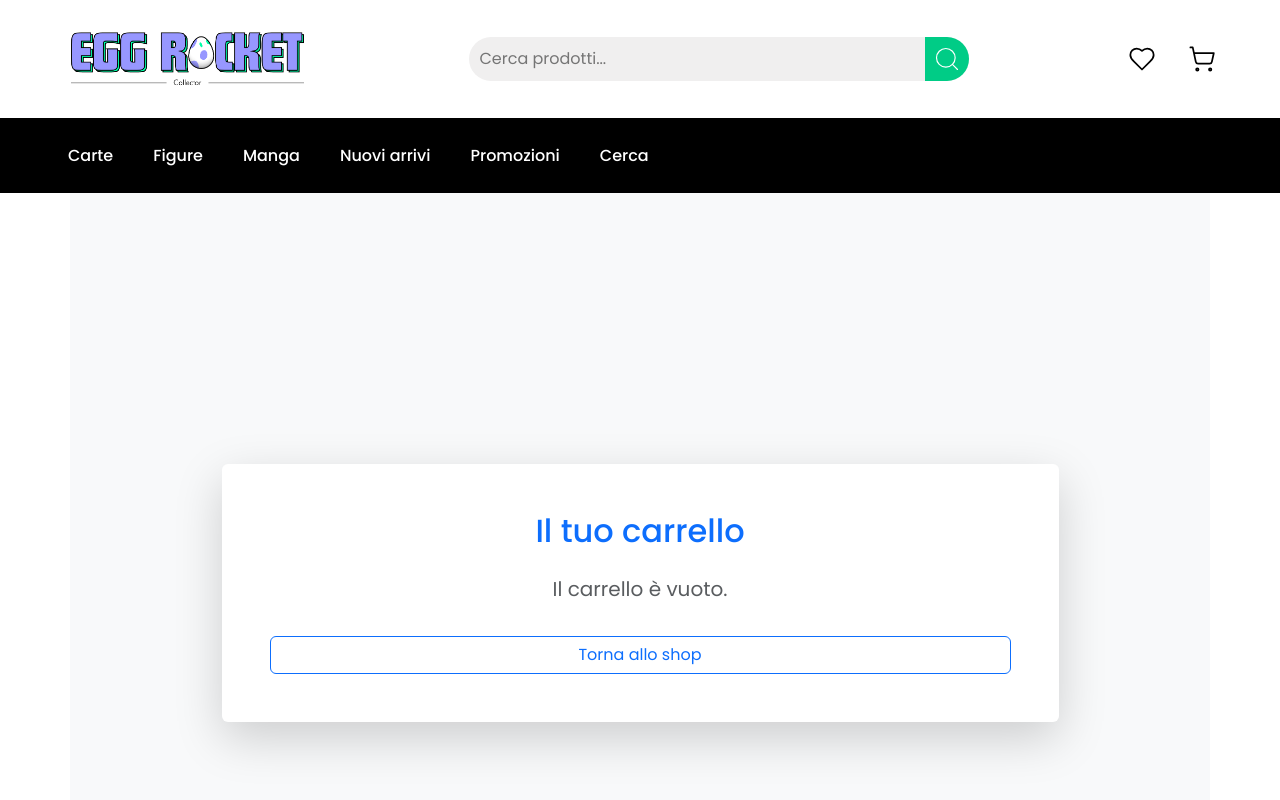
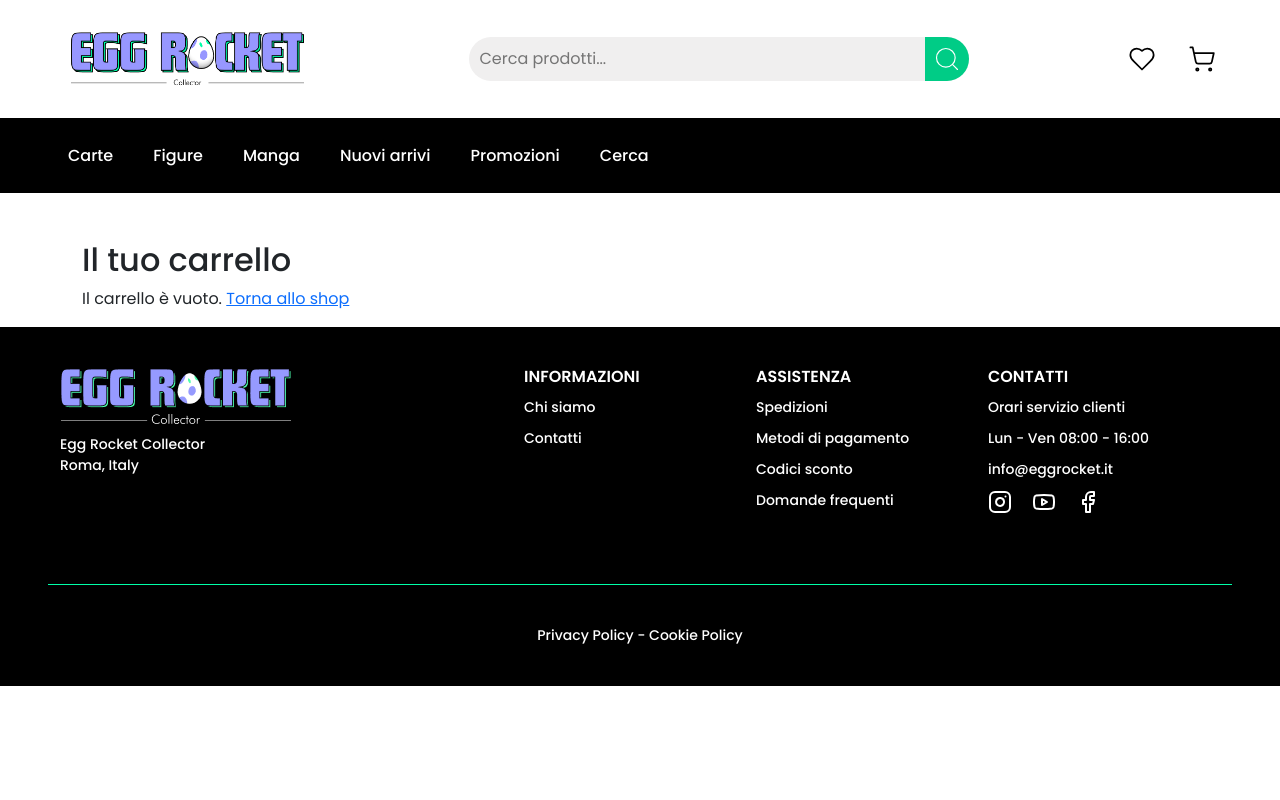
Before and after one commit to Jonathanmasa/boolshop-FE, a React (Vite) app: page /cart in a window 1280 px wide. Shown: the top 800 px of the page. Built offline with nearby package versions, Linux system fonts and the light colour scheme; a web font is replaced by a local one.

Commit message:
feat: simplify CartPage layout and improve readability with updated styling

```diff
--- a/src/pages/CartPage.jsx
+++ b/src/pages/CartPage.jsx
@@ -9,43 +9,42 @@ const CartPage = () => {
     const total = subtotal + shipping;
 
     return (
-        <div className="container d-flex justify-content-center align-items-center min-vh-100 bg-light">
-            <div className="card p-5 shadow-lg text-center w-75 border-0">
-                <h2 className="mb-4 text-primary">Il tuo carrello</h2>
+        <div className="container mt-5">
+            <h2>Il tuo carrello</h2>
             {cart.length === 0 ? (
-                    <>
-                        <p className="text-muted fs-5">Il carrello è vuoto.</p>
-                        <Link to="/" className="btn btn-outline-primary mt-3">Torna allo shop</Link>
-                    </>
+                <p>Il carrello è vuoto. <Link to="/">Torna allo shop</Link></p>
             ) : (
                 <>
-                        <ul className="list-group list-group-flush text-start">
+                    <ul className="list-group">
+
                         {cart.map(product => (
                             <li key={product.id} className="list-group-item d-flex justify-content-between align-items-center">
-                                    <div className="d-flex flex-column">
-                                        <strong>{product.name}</strong>
-                                        <span className="text-muted">€{Number(product.price).toFixed(2)} x</span>
+                                <div>
+                                    <strong>{product.name}</strong><br />
+                                    €{Number(product.price).toFixed(2)} x
                                     <input
                                         type="number"
                                         value={product.quantity}
                                         min="1"
-                                            className="form-control form-control-sm w-auto mt-1"
+                                        className="ms-2"
+                                        style={{ width: '60px' }}
                                         onChange={(e) => updateQuantity(product.id, parseInt(e.target.value))}
                                     />
                                 </div>
-                                    <button className="btn btn-danger btn-sm">Rimuovi</button>
+                                <button className="btn btn-danger btn-sm" onClick={() => removeFromCart(product.id)}>Rimuovi</button>
                             </li>
                         ))}
+
+
                     </ul>
-                        <div className="mt-4 border-top pt-3 text-start">
-                            <p className="fw-bold fs-5">💰 Subtotale: <span className="text-dark">€{subtotal.toFixed(2)}</span></p>
-                            <p className="fw-bold fs-5">🚚 Spedizione: <span className="text-dark">€{shipping.toFixed(2)}</span></p>
-                            <h4 className="fw-bold text-success">Totale: €{total.toFixed(2)}</h4>
-                            <button className="btn btn-success mt-3 w-100">Procedi al checkout</button>
+                    <div className="mt-3">
+                        <p>💰 Subtotale: €{subtotal.toFixed(2)}</p>
+                        <p>🚚 Spedizione: €{shipping.toFixed(2)}</p>
+                        <h4>Totale: €{total.toFixed(2)}</h4>
+                        <button className="btn btn-success mt-2">Procedi al checkout</button>
                     </div>
                 </>
             )}
-            </div>
         </div>
     );
 };
```
Lines whose indentation alone changed are shown as unchanged.
